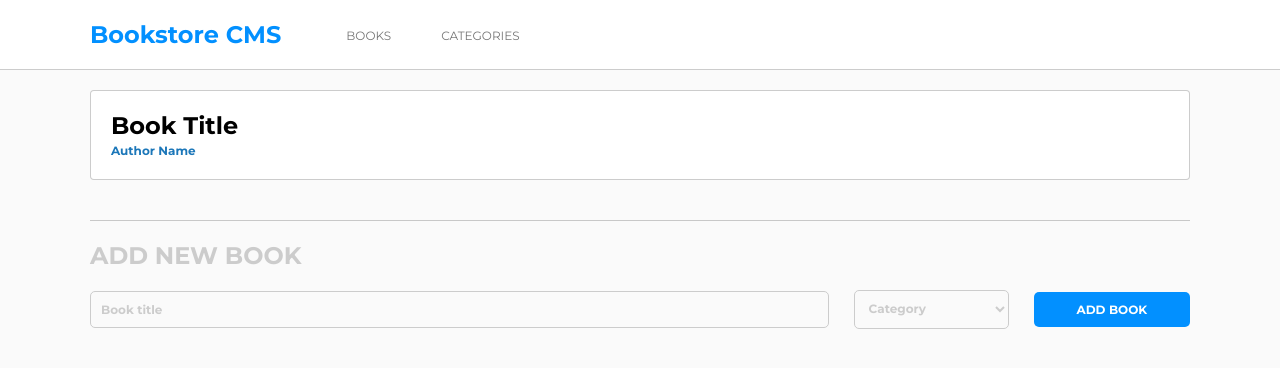
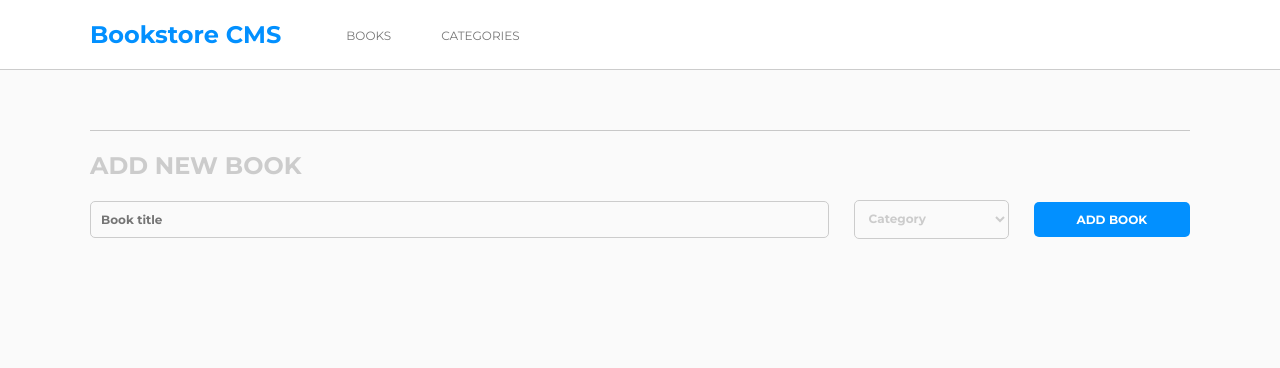
Before and after one commit to everinurmind/bookstore-react, a React (Create React App) app: page /books in a window 1280 px wide. Shown: the top 368 px of the page. Built offline with nearby package versions, Linux system fonts and the light colour scheme.

Commit message:
Add prop-types / Fix linters

```diff
--- a/package.json
+++ b/package.json
@@ -6,6 +6,7 @@
     "@testing-library/jest-dom": "^5.16.5",
     "@testing-library/react": "^13.4.0",
     "@testing-library/user-event": "^13.5.0",
+    "prop-types": "^15.8.1",
     "react": "^18.2.0",
     "react-dom": "^18.2.0",
     "react-router-dom": "^6.10.0",
--- a/src/components/BookList.js
+++ b/src/components/BookList.js
@@ -1,17 +1,25 @@
-import React from 'react';
+import React, { useState } from 'react';
 import CreateBookForm from './CreateBookForm';
 import '../styles/BookList.css';
 
 function BookList() {
+  const [books, setBooks] = useState([]);
+
+  const addBook = (book) => {
+    setBooks([...books, book]);
+  };
+
   return (
     <div className="book-list">
       <ul>
-        <li>
-          <h3>Book Title</h3>
-          <a href="/">Author Name</a>
-        </li>
+        {books.map((book) => (
+          <li key={book.id}>
+            <h3>{book.title}</h3>
+            <p>{book.category}</p>
+          </li>
+        ))}
       </ul>
-      <CreateBookForm />
+      <CreateBookForm addBook={addBook} />
     </div>
   );
 }
--- a/src/components/CreateBookForm.js
+++ b/src/components/CreateBookForm.js
@@ -1,13 +1,24 @@
-import React from 'react';
+import React, { useState } from 'react';
+import PropTypes from 'prop-types';
 import '../styles/CreateBookForm.css';
 
-function CreateBookForm() {
+function CreateBookForm({ addBook }) {
+  const [title, setTitle] = useState('');
+  const [category, setCategory] = useState('');
+
+  const handleSubmit = (event) => {
+    event.preventDefault();
+    addBook({ title, category });
+    setTitle('');
+    setCategory('');
+  };
+
   return (
     <div className="create-book-form">
       <h2>Add New Book</h2>
-      <form id>
-        <input type="text" name="book-title" value="Book title" />
-        <select id="book-category" name="book-category">
+      <form onSubmit={handleSubmit}>
+        <input type="text" name="book-title" value={title} onChange={(e) => setTitle(e.target.value)} placeholder="Book title" />
+        <select id="book-category" name="book-category" value={category} onChange={(e) => setCategory(e.target.value)}>
           <option value="">Category</option>
           <option value="option1">Option 1</option>
           <option value="option2">Option 2</option>
@@ -19,4 +30,8 @@ function CreateBookForm() {
   );
 }
 
+CreateBookForm.propTypes = {
+  addBook: PropTypes.func.isRequired,
+};
+
 export default CreateBookForm;
--- a/src/styles/BookList.css
+++ b/src/styles/BookList.css
@@ -23,7 +23,7 @@
   margin: 0 auto;
 }
 
-.book-list li a {
+.book-list li p {
   background-color: #fff;
   color: #1c77b9;
   font-size: 12px;
```
Also changed, not shown: 1 other file (tests, documents, lock files or other folders).
